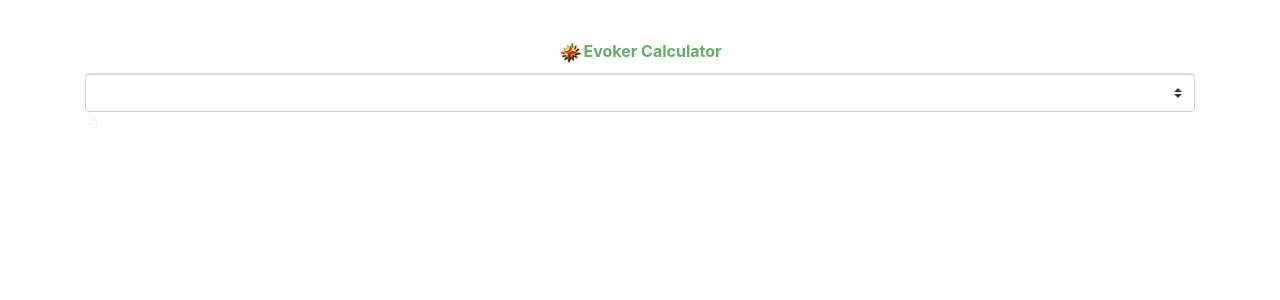
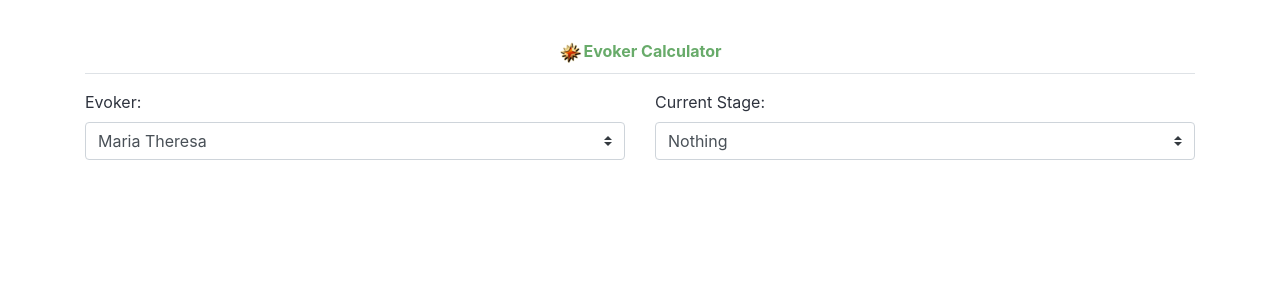
Before and after one commit to OrkunKocyigit/carcarum, a Vue app: page /#/ in a window 1280 px wide. Shown: the top 300 px of the page. Built offline with nearby package versions, Linux system fonts and the light colour scheme.

Commit message:
Implemented basic selection

```diff
--- a/src/App.vue
+++ b/src/App.vue
@@ -11,7 +11,7 @@
 
 <style>
   #app {
-    color: #F5F4F5;
+    color: #2E333E;
   }
 
   #nav {
--- /dev/null
+++ b/src/assets/summons.json
@@ -0,0 +1,62 @@
+[
+  {
+    "id": 1,
+    "name": "Justice",
+    "minStage": 0,
+    "maxStage": 6
+  },
+  {
+    "id": 2,
+    "name": "The Hanged Man",
+    "minStage": 0,
+    "maxStage": 6
+  },
+  {
+    "id": 3,
+    "name": "Death",
+    "minStage": 0,
+    "maxStage": 6
+  },
+  {
+    "id": 4,
+    "name": "Temperance",
+    "minStage": 0,
+    "maxStage": 6
+  },
+  {
+    "id": 5,
+    "name": "The Devil",
+    "minStage": 0,
+    "maxStage": 6
+  },
+  {
+    "id": 6,
+    "name": "The Tower",
+    "minStage": 0,
+    "maxStage": 6
+  },
+  {
+    "id": 7,
+    "name": "The Star",
+    "minStage": 0,
+    "maxStage": 6
+  },
+  {
+    "id": 8,
+    "name": "The Moon",
+    "minStage": 0,
+    "maxStage": 6
+  },
+  {
+    "id": 9,
+    "name": "The Sun",
+    "minStage": 0,
+    "maxStage": 6
+  },
+  {
+    "id": 10,
+    "name": "Judgement",
+    "minStage": 0,
+    "maxStage": 6
+  }
+]
--- a/src/components/CharSelector.vue
+++ b/src/components/CharSelector.vue
@@ -1,33 +1,59 @@
 <template>
  <div>
    <b-form>
-     <b-form-group>
-       <b-form-select v-bind="selected" :options="charOptions">
-       </b-form-select>
-       {{this.selected}}
-     </b-form-group>
+     <div class="row">
+       <b-form-group class="col" id="char-select-group" label="Evoker:" label-for="select-evoker">
+         <b-form-select v-model="selectedChar" id="select-evoker">
+           <option v-for="char in chars" :value="char.id" :key="char.id">{{char.name}}</option>
+         </b-form-select>
+       </b-form-group>
+       <b-form-group class="col" id="stage-select-group" label="Current Stage:" label-for="select-stage">
+         <b-form-select v-model="selectedStage" id="select-stage" :options="stageOptions" />
+       </b-form-group>
+     </div>
    </b-form>
  </div>
 </template>
 
 <script>
 import charData from '../assets/chars'
+import summonData from '../assets/summons'
 
 export default {
   data: function () {
     return {
       chars: charData,
-      selected: -1
+      summons: summonData,
+      selectedChar: 1,
+      selectedStage: 0
     }
   },
   computed: {
-    charOptions: function () {
-      return this.chars.map((x) => Object.create({ 'text': x['name'], 'value': x['id'] }))
+    stageOptions: function () {
+      let stages = []
+      // No Summon
+      stages.push({ value: 0, text: 'Nothing' })
+      // SR Summon
+      for (let i = 1; i <= 3; i++) {
+        stages.push({ value: i, text: `${i}* SR Summon` })
+      }
+      // SSR Summon
+      for (let i = 3; i <= 5; i++) {
+        stages.push({ value: i + 1, text: `${i}* SSR Summon` })
+      }
+      // SSR Char
+      let charMax = this.chars[this.selectedChar].maxStage
+      for (let i = 0; i <= charMax; i++) {
+        stages.push({ value: i + 7, text: `${i}* SSR Char` })
+      }
+      return stages
     }
   }
 }
 </script>
 
 <style scoped>
-
+.form-group {
+  margin-top: 1rem;
+}
 </style>
```
